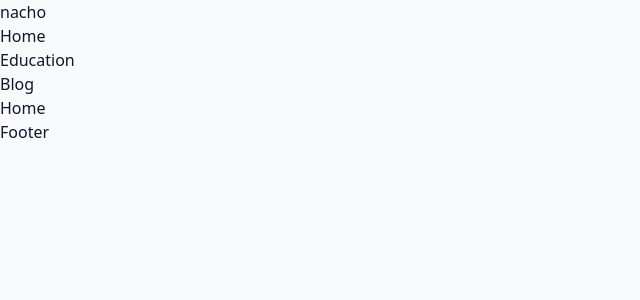
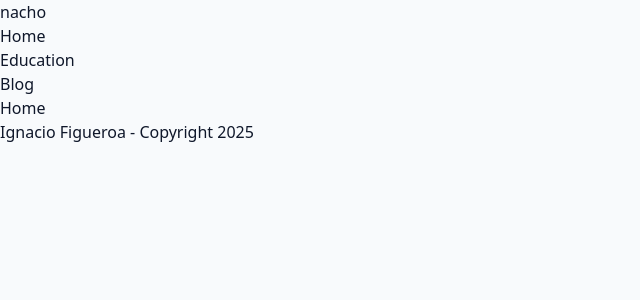
Before and after one commit to figueroaignacio/portfolio, a React (Vite) app: page / in a window 1280 px wide. Shown: the top 300 px of the page, without its empty margins (0-640 px from the left). Built offline with nearby package versions, Linux system fonts and the light colour scheme.

Commit message:
chore: change footer text

```diff
--- a/src/components/footer.tsx
+++ b/src/components/footer.tsx
@@ -1,3 +1,3 @@
 export function Footer() {
-  return <footer>Footer</footer>;
+  return <footer>Ignacio Figueroa - Copyright 2025</footer>;
 }
```
